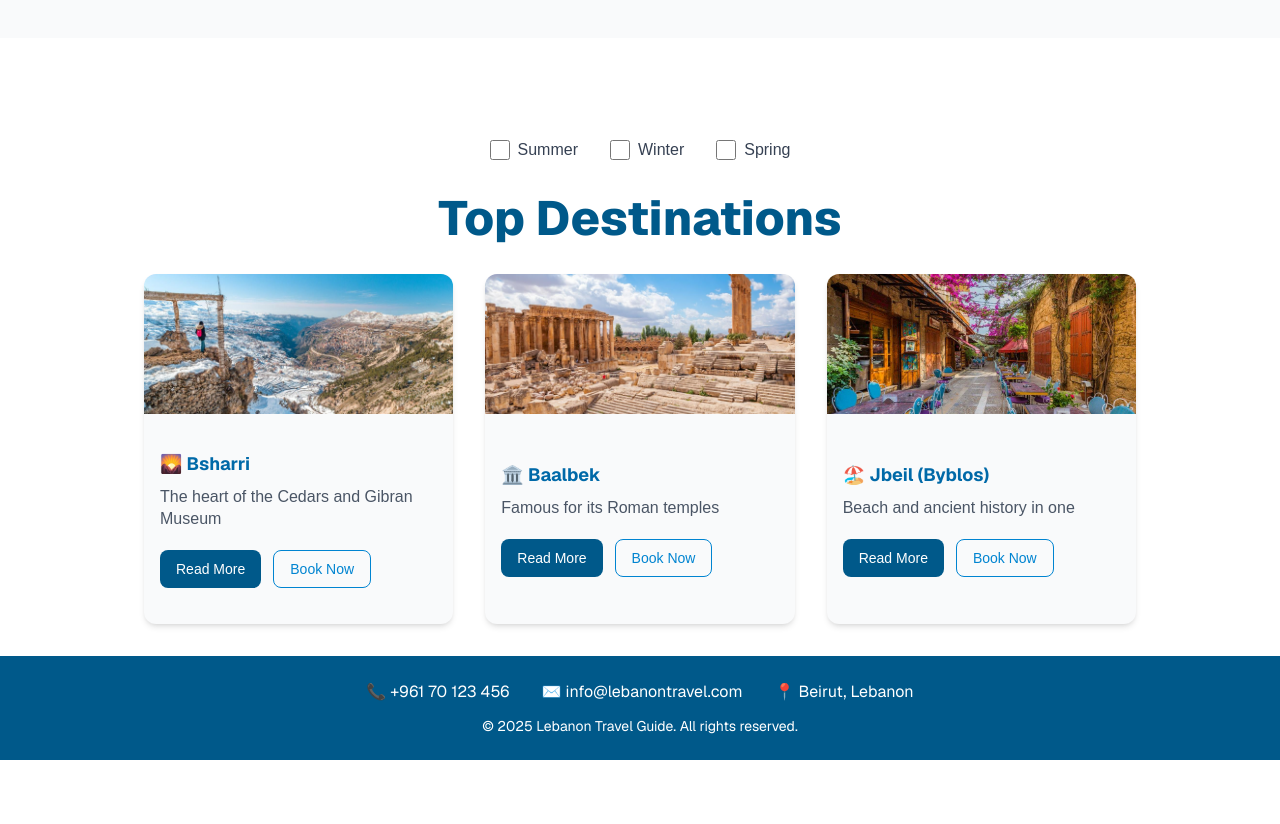
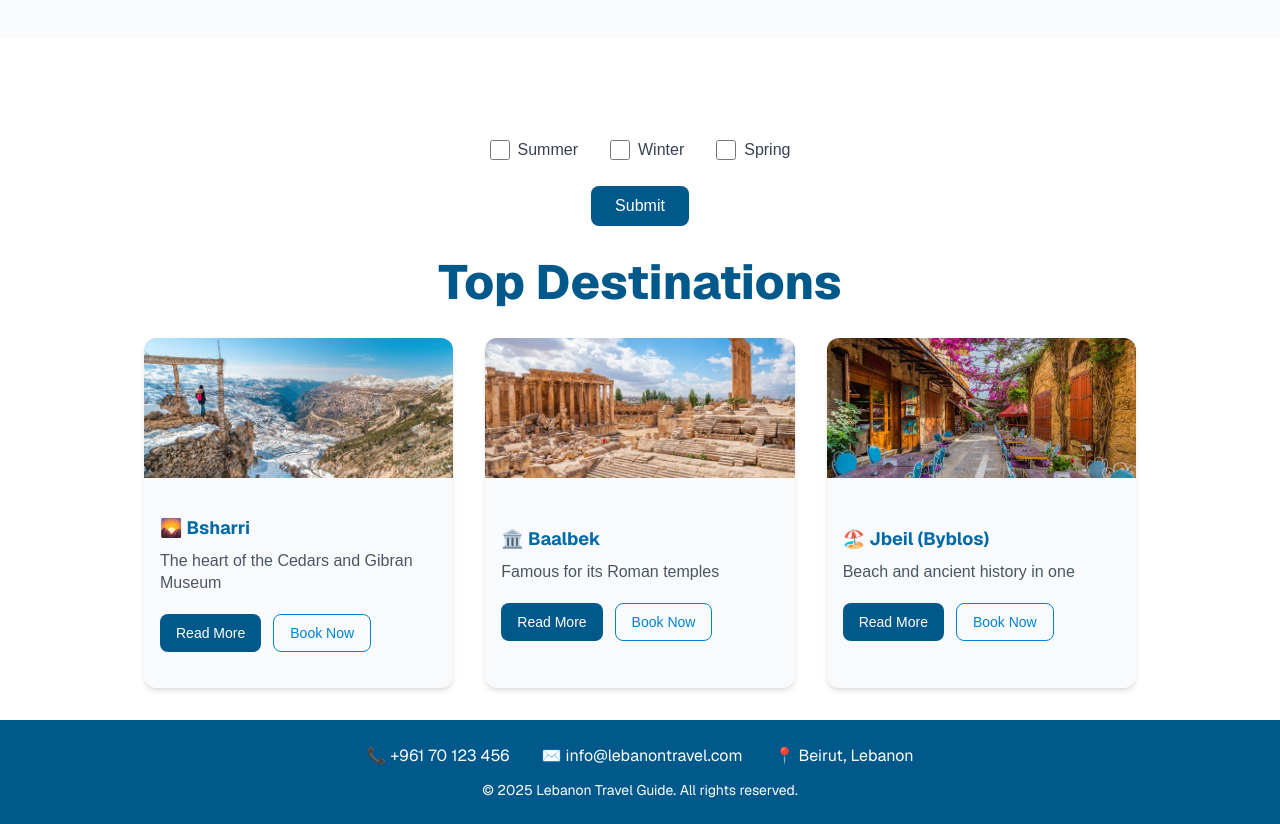
Before and after one commit to Dia8897/project2-frontend-travel-guide, a Next.js app: page / in a window 1280 px wide. Shown: the part 1520-2344 px from the top of the page. Before the commit the page ends 2280 px from the top, so only its background shows below. Built offline with nearby package versions, Linux system fonts and the light colour scheme.

Commit message:
options component fix

```diff
--- a/app/components/options.js
+++ b/app/components/options.js
@@ -3,6 +3,7 @@ import { useState } from 'react';
 
 export default function OptionSelector({ options = [], onSelect }) {
   const [selected, setSelected] = useState([]);
+  const [submittedOptions, setSubmittedOptions] = useState([]);
 
   const handleToggle = (option) => {
     let newSelection;
@@ -12,11 +13,16 @@ export default function OptionSelector({ options = [], onSelect }) {
       newSelection = [...selected, option];
     }
     setSelected(newSelection);
-    onSelect?.(newSelection);
+  };
+
+  const handleSubmit = () => {
+    setSubmittedOptions(selected);
+    onSelect?.(selected);
   };
 
   return (
-    <div className="flex flex-col items-center md:flex-row md:justify-center md:gap-8 gap-4 mt-8">
+    <div className="flex flex-col items-center gap-6 mt-10 px-4">
+      <div className="flex flex-col items-center md:flex-row md:justify-center md:gap-8 gap-4">
         {options.map((option) => (
           <label
             key={option}
@@ -32,5 +38,26 @@ export default function OptionSelector({ options = [], onSelect }) {
           </label>
         ))}
       </div>
+
+      {/* Submit Button */}
+      <button
+        onClick={handleSubmit}
+        className="bg-sky-800 text-white font-medium px-6 py-2 rounded-lg hover:bg-sky-600 transition"
+      >
+        Submit
+      </button>
+
+      {/* Display Selections */}
+      {submittedOptions.length > 0 && (
+        <div className="text-center mt-4 text-sky-700 text-lg">
+          <p className="font-semibold mb-1">You selected:</p>
+          <ul className="space-y-1">
+            {submittedOptions.map((opt) => (
+              <li key={opt}>✅ {opt}</li>
+            ))}
+          </ul>
+        </div>
+      )}
+    </div>
   );
 }
```
Lines whose indentation alone changed are shown as unchanged.
